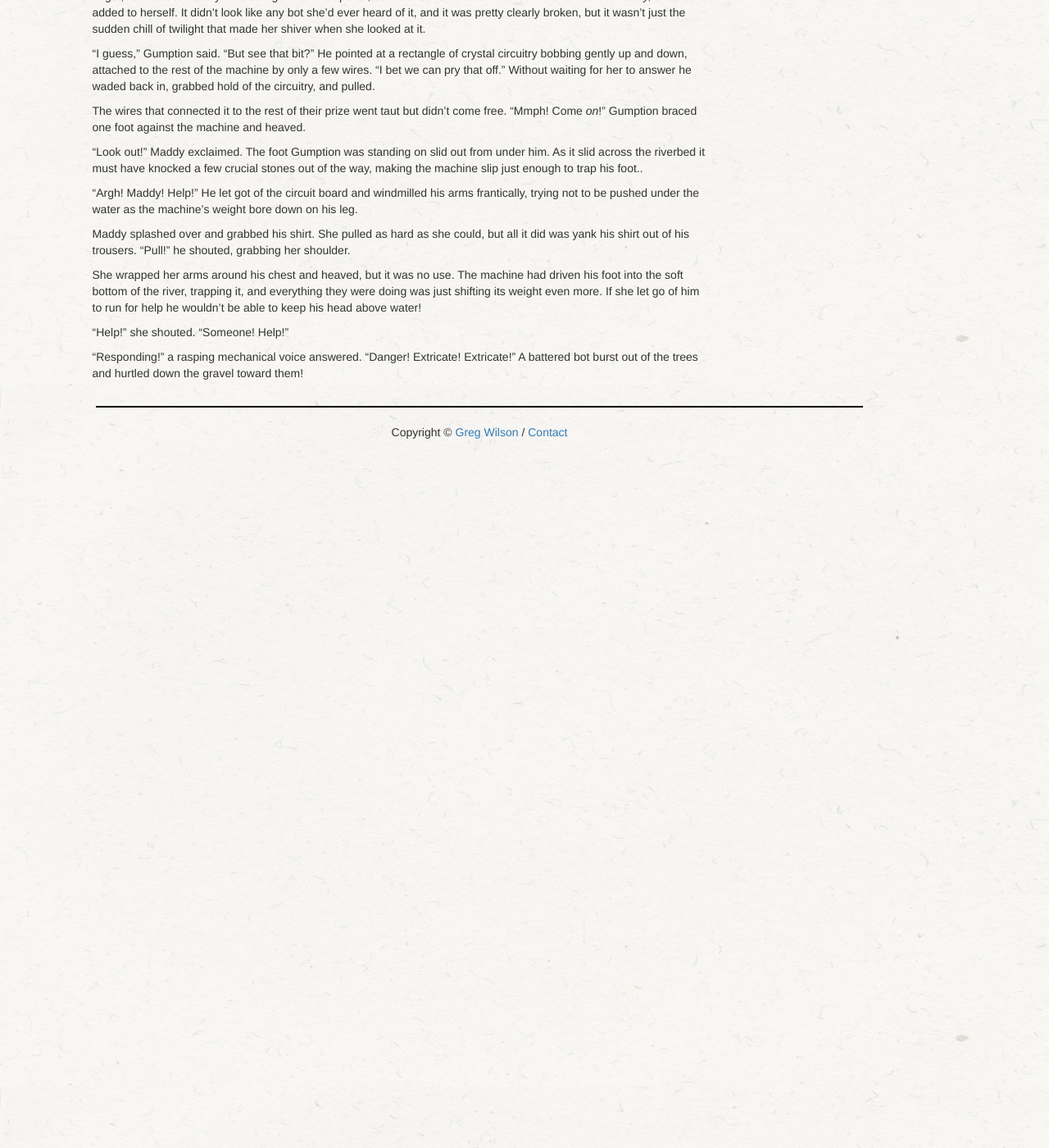
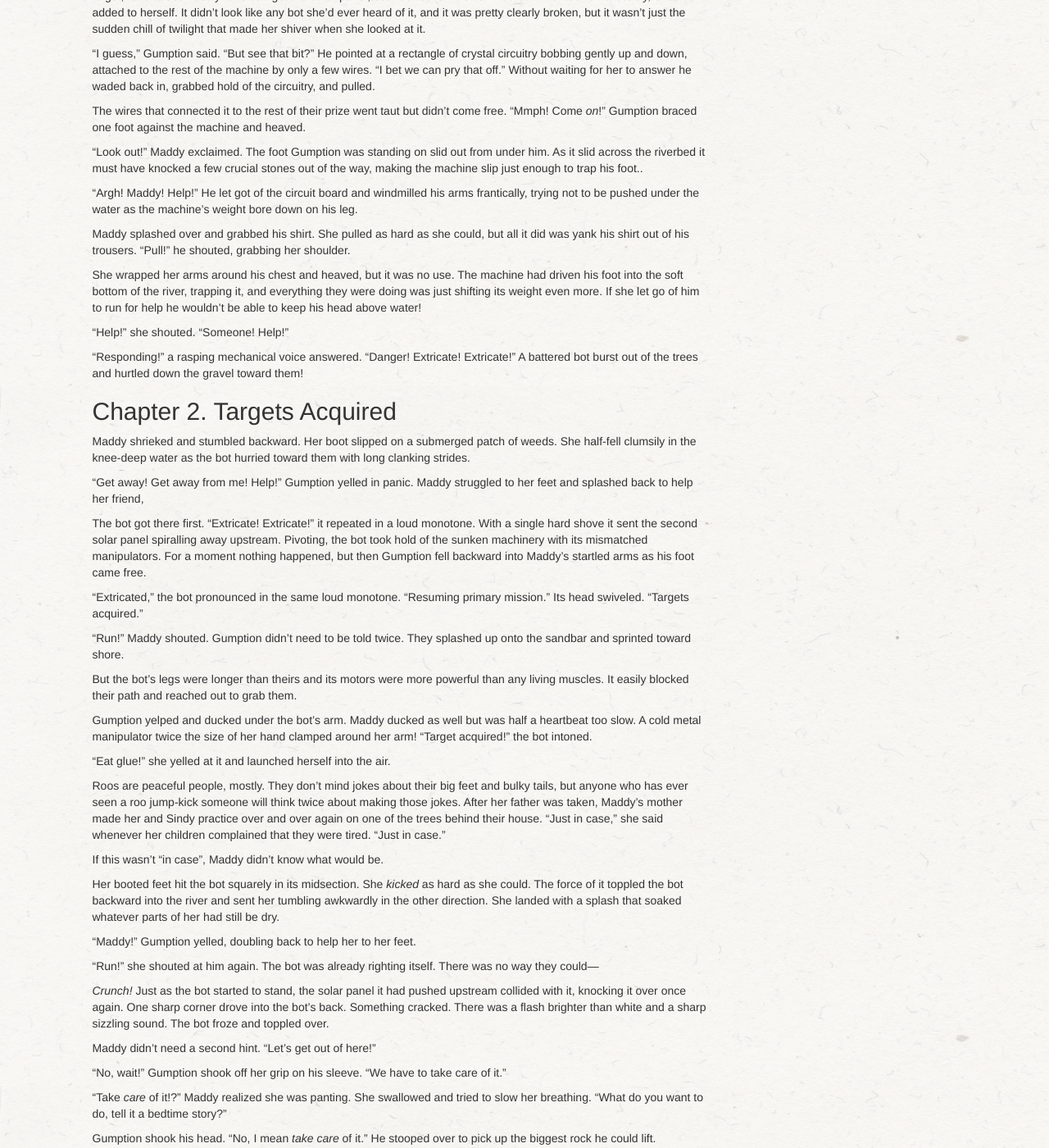
Before and after one commit to gvwilson/sensibleadventures, a Jekyll site: the page built from madica-roo/madica-roo.md, in a window 1280 px wide and 1400 px high, scrolled down 3796 px. Shown: the whole window at 82% size. Built offline with Jekyll 4.4.1, drawn with Linux system fonts in a browser that asks for light colours; nearby versions of some CDN libraries; library files that are not in the unit come from our copies; some of the changed text lies outside the part shown.

Commit message:
Started chapter 2

```diff
--- a/madica-roo/madica-roo.md
+++ b/madica-roo/madica-roo.md
@@ -435,3 +435,132 @@
 and hurtled down the gravel toward them!
 
 <!-- 2020-02-11: 801 words / 40 minutes -->
+
+## Chapter 2.  Targets Acquired
+
+Maddy shrieked and stumbled backward.
+Her boot slipped on a submerged patch of weeds.
+She half-fell clumsily in the knee-deep water
+as the bot hurried toward them with long clanking strides.
+
+"Get away! Get away from me! Help!" Gumption yelled in panic.
+Maddy struggled to her feet and splashed back to help her friend,
+
+The bot got there first.
+"Extricate! Extricate!" it repeated in a loud monotone.
+With a single hard shove it sent the second solar panel spiralling away upstream.
+Pivoting,
+the bot took hold of the sunken machinery with its mismatched manipulators.
+For a moment nothing happened,
+but then Gumption fell backward into Maddy's startled arms
+as his foot came free.
+
+"Extricated," the bot pronounced in the same loud monotone.
+"Resuming primary mission."
+Its head swiveled.
+"Targets acquired."
+
+"Run!" Maddy shouted.
+Gumption didn't need to be told twice.
+They splashed up onto the sandbar and sprinted toward shore.
+
+But the bot's legs were longer than theirs
+and its motors were more powerful than any living muscles.
+It easily blocked their path and reached out to grab them.
+
+Gumption yelped and ducked under the bot's arm.
+Maddy ducked as well but was half a heartbeat too slow.
+A cold metal manipulator twice the size of her hand clamped around her arm!
+"Target acquired!" the bot intoned.
+
+"Eat glue!" she yelled at it
+and launched herself into the air.
+
+Roos are peaceful people, mostly.
+They don't mind jokes about their big feet and bulky tails,
+but anyone who has ever seen a roo jump-kick someone
+will think twice about making those jokes.
+After her father was taken,
+Maddy's mother made her and Sindy practice over and over again
+on one of the trees behind their house.
+"Just in case," she said whenever her children complained that they were tired.
+"Just in case."
+
+If this wasn't "in case", Maddy didn't know what would be.
+
+Her booted feet hit the bot squarely in its midsection.
+She *kicked* as hard as she could.
+The force of it toppled the bot backward into the river
+and sent her tumbling awkwardly in the other direction.
+She landed with a splash that soaked whatever parts of her had still be dry.
+
+"Maddy!" Gumption yelled,
+doubling back to help her to her feet.
+
+"Run!" she shouted at him again.
+The bot was already righting itself.
+There was no way they could---
+
+*Crunch!*
+Just as the bot started to stand,
+the solar panel it had pushed upstream collided with it,
+knocking it over once again.
+One sharp corner drove into the bot's back.
+Something cracked.
+There was a flash brighter than white and a sharp sizzling sound.
+The bot froze and toppled over.
+
+Maddy didn't need a second hint.
+"Let's get out of here!"
+
+"No, wait!"
+Gumption shook off her grip on his sleeve.
+"We have to take care of it."
+
+"Take *care* of it!?"
+Maddy realized she was panting.
+She swallowed and tried to slow her breathing.
+"What do you want to do, tell it a bedtime story?"
+
+Gumption shook his head.
+"No, I mean *take care* of it."
+He stooped over to pick up the biggest rock he could lift.
+
+"Stop! You can't..."
+Maddy swallowed again.
+Bots weren't alive,
+but they were still people,
+and what Gumption was planning to do---that would be murder,
+even if this one was a rogue or a raider.
+
+Gumption looked at her, his jaw set.
+"Yes I can," he grunted.
+"You heard what it said.
+We're just targets.
+You want it to go after Sindy next?"
+
+He didn't wait for an answer.
+Struggling with the weight of his rock,
+he waded into the river.
+
+The bot still lay where it had fallen.
+Gumption hesitated for a moment.
+"Anyway, thanks for saving me," he muttered.
+He lifted the rock over his head---
+
+---and yelped with surprise as the bot sat up in the water and said,
+"You're welcome."
+
+<!-- 2020-02-13: 667 words / 45 minutes -->
+
+-   Maddy is helping Gumption when Dockety is struck by a dislodged piece of debris and knocked off its feet
+    -   See that a welded-on black antenna unit has been dislodged
+-   Gumption grabs Dockety, tells Maddy to help ("It saved me, we have to save it!")
+-   They struggle back to shore, during which Dockety catches Maddy when she loses her footing
+-   Children don't know what to do
+-   Ask, "What are you doing here?"
+-   Bot
+    -   "This is unable to---" stops, tentatively reaches up to broken aerial unit.
+    -   "This now appears able to reply.  This is part of a sneak attack on Location Six Bitty Six, also referred to as 'Rusty Bridge'."
+    -   Children: "Attack? When?"
+    -   Its leds dimmed for a moment as if it was closing its eyes to think, then brightened.  "Tonight."
--- a/madica-roo/words.csv
+++ b/madica-roo/words.csv
@@ -3,3 +3,4 @@
 2020-02-09,632,00:45
 2020-02-10,657,00:43
 2020-02-11,801,00:45
+2020-02-13,667,00:45
```
